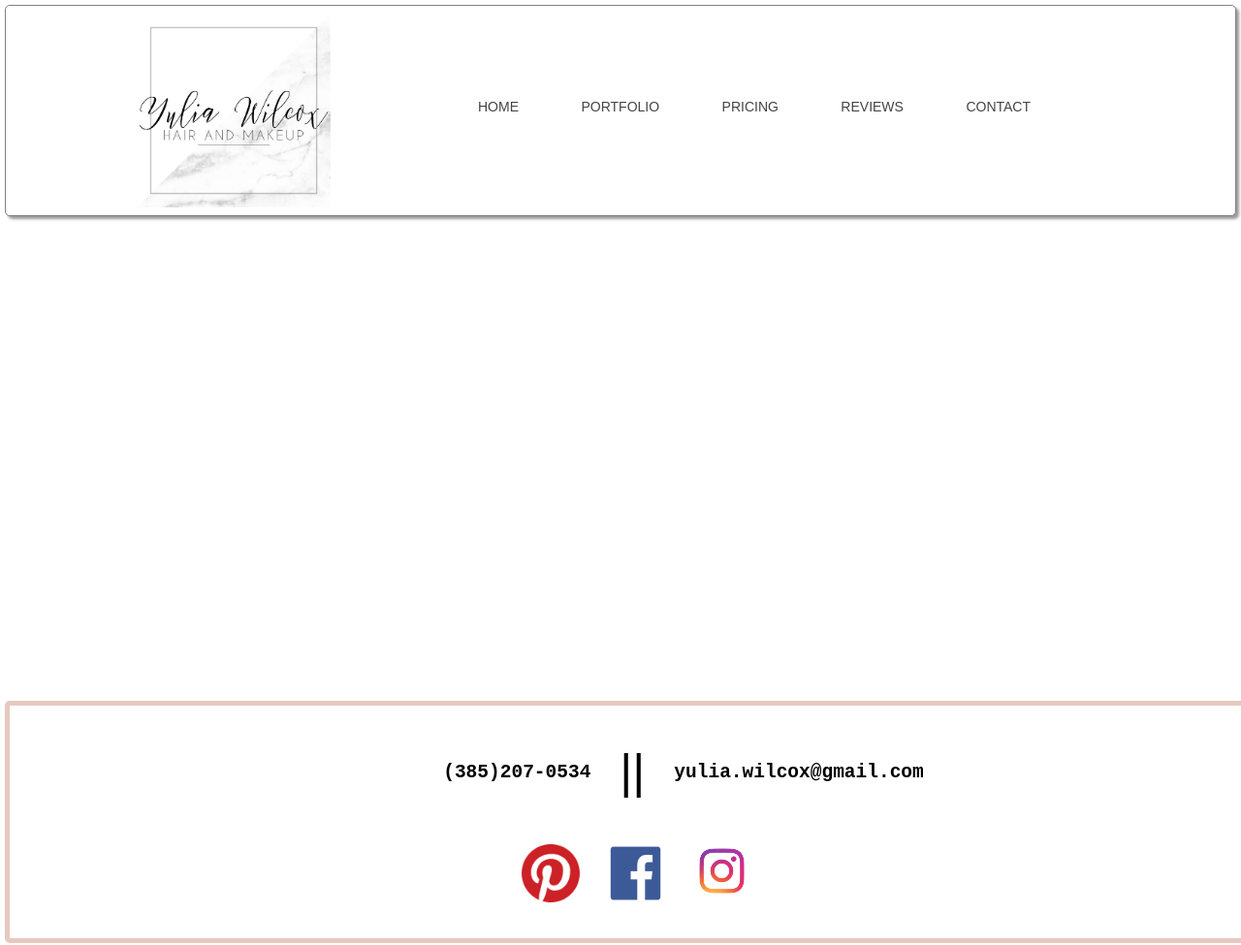
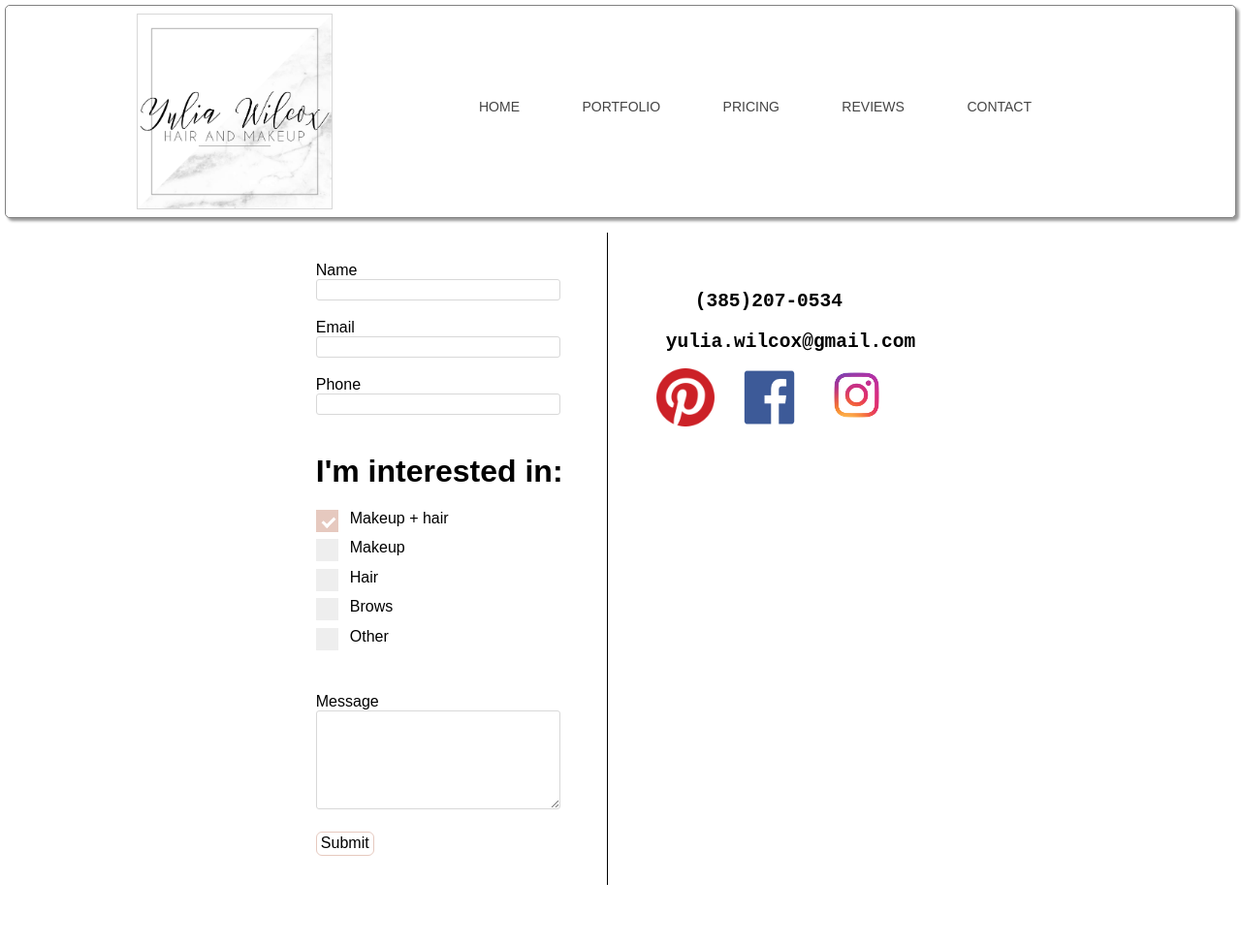
Before and after one commit to Devbot0716/Makeup-Site, a website: page public/index.html at #!/contact in a window 1280 px wide. Shown: the top 975 px of the page at 97% size. Drawn offline with nearby package versions, Linux system fonts and the light colour scheme; some packages are replaced by stand-ins of ours; no server answers.

Commit message:
did a thing

```diff
--- a/public/styles/styles.css
+++ b/public/styles/styles.css
@@ -6,9 +6,12 @@
 
 body {
   margin: 0;
-  /*background: #222;*/
   font-family: sans-serif;
   font-weight: 400;
+/* width: 100%;
+  height: 100%;
+  min-width: 1000px;
+  min-height: 1000px; */
 }
 
 .container {
@@ -32,9 +35,9 @@ header::after{
   clear: both;
 }
 
-.logo{ /*logo*/
+.logo{
   float: left;
-  /*border: 1px dotted black;*/
+  border: 1px solid #D8D8D8;
   width: 200px;
   length: 200px;
   background-color: white;
@@ -93,6 +96,7 @@ div.home_container {
   flex-wrap: wrap;
   align-content: center;
   justify-content: center;
+
 }
 
 div.boxes {
@@ -135,7 +139,7 @@ img.services_and_pricing {
 footer {
   width: 100%;
   height: 240px;;
-  margin-top: 500px;
+  margin-top: 100px;
   border: 5px solid #E6C9BF;
   border-radius: 5px;
   margin-left: 5px;
@@ -144,7 +148,7 @@ footer {
 }
 
 #foot {
-  width: 1000px;
+  width: 80%;
   height: 100%;
   margin: 0 auto;
   display: flex;
@@ -157,9 +161,6 @@ h3 {
 }
 
 div.social {
-
-  margin-top: 20px;
-  margin-left: 30px;
   text-decoration: none;
 }
 
@@ -180,7 +181,7 @@ div.contact {
   display: flex;
   align-items: center;
   flex-direction: row;
-  padding-left: 140px;
+  padding-left: 30px;
 }
 
 h2#phone_no {
@@ -206,7 +207,95 @@ img.instagram {
   height: 65px;
 }
 
-/*label {
+/*CONTACT.HTML*/
+form.contact {
+  width: 270px;
+  heigh: 605px;
+}
+
+span.checkmark {
+  padding: 9px;
+}
+
+.checkbox_container {
+  display: block;
+    position: relative;
+    padding-left: 35px;
+    margin-bottom: 12px;
+    cursor: pointer;
+    font-size: 16px;
+    -webkit-user-select: none;
+    -moz-user-select: none;
+    -ms-user-select: none;
+    user-select: none;
+}
+.checkbox_container input {
+    position: absolute;
+    opacity: 0;
+}
+.checkmark {
+    position: absolute;
+    top: 0;
+    left: 0;
+    height: 5px;
+    width: 5px;
+    background-color: #eee;
+}
+.checkbox_container:hover input ~ .checkmark {
+    background-color: #ccc;
+}
+.checkbox_container input:checked ~ .checkmark {
+    background-color: #E6C9BF;
+}
+.checkmark:after {
+    content: "";
+    position: absolute;
+    display: none;
+}
+.checkbox_container input:checked ~ .checkmark:after {
+    display: block;
+}
+.checkbox_container .checkmark:after {
+    left: 9px;
+    top: 5px;
+    width: 5px;
+    height: 10px;
+    border: solid white;
+    border-width: 0 3px 3px 0;
+    -webkit-transform: rotate(45deg);
+    -ms-transform: rotate(45deg);
+    transform: rotate(45deg);
+}
+
+.contact_container {
+  display: flex;
+  flex-wrap: wrap;
+  align-content: center;
+  justify-content: center;
+}
+
+.columns {
+  display: flex;
+  flex-wrap: wrap;
+  align-content: center;
+  justify-content: center;
+  width: 1000px;
+}
+
+.left-column {
+  float: left;
+  border-right: 1px solid black;
+  padding: 30px;
+  margin: 10px;
+}
+
+.right-column {
+  float: right;
+  padding: 30px;
+  margin: 10px;
+}
+
+label {
   color: black;
 }
 
@@ -214,25 +303,44 @@ input.text {
   height: 20px;
   width: 250px;
   border-radius: 3px;
-  border: none;
+  border: 1px solid #d8d8d8;
 }
 
 textarea.message {
   height: 100px;
   width: 250px;
   border-radius: 3px;
-  border: none;
+  border: 1px solid #d8d8d8;
 }
 
 input.submit {
   width: 60px;
   height: 25px;
-  background-color: #ffffff;
+  background-color: white;
   color: black;
-  border: none;
-  border-radius: 3px;
+  border: 1px solid #E6C9BF;
+  border-radius: 6px;
+
+  transition: all 0.5s;
+  transition: 0.5s;
+}
+
+input.submit:after {
+  content: '\00bb';
+  position: absolute;
+  opacity: 0;
+  top: 0;
+  right: -20px;
+  transition: 0.5s;
+}
+
+input.submit:hover:after{
+  opacity: 1;
+  right: 0;
 }
 
 input.submit:hover {
-  text-decoration: underline;
-}*/
+  background-color: #E6C9BF;
+  color: white;
+  padding-left: 3px;
+}
--- a/public/views/contact.html
+++ b/public/views/contact.html
@@ -1,11 +1,71 @@
 <div class="contact_container">
-  <div class="left-column">
 
+  <div class="columns">
+
+    <div class="left-column">
+      <form class="contact" name='form' method="post" action='mailto:yulia.wilcox@gmail.com'>
+      <label for="name">Name</label><br>
+      <input class='text' name='name' type='text'/>
+      <br><br>
+      <label for="email">Email</label><br>
+      <input class='text' name='email' type='text'/>
+      <br><br>
+      <label for="phone">Phone</label><br>
+      <input class='text' name='phone' type='text'/>
+      <br><br>
+
+      <h1>I'm interested in:</h1>
+      <label class="checkbox_container">Makeup + hair
+        <input type="checkbox" checked="checked">
+        <span class="checkmark"></span>
+      </label>
+      <label class="checkbox_container">Makeup
+        <input type="checkbox">
+        <span class="checkmark"></span>
+      </label>
+      <label class="checkbox_container">Hair
+        <input type="checkbox">
+        <span class="checkmark"></span>
+      </label>
+      <label class="checkbox_container">Brows
+        <input type="checkbox">
+        <span class="checkmark"></span>
+      </label>
+      <label class="checkbox_container">Other
+        <input type="checkbox">
+        <span class="checkmark"></span>
+      </label>
+      <br><br>
+
+      <label for="message">Message</label><br>
+      <textarea class='message' name='message'></textarea>
+      <br><br>
+      <input class='submit' name='submit' type='submit' value='Submit'/>
+      </form>
+    </div>
+
+    <div class="right-column">
+      <div class="contact">
+          <h2 id='phone_no'>(385)207-0534</h2>
+      </div>
+      <h2 id='email'>yulia.wilcox@gmail.com</h2>
+
+      <div class="social">
+        <a class='social pinterest' href='https://www.pinterest.com/juliazinnikova/' target="_blank">
+          <img src="/images/pinterest.png" class="pinterest">
+        </a>
+        <a class='social facebook' href='https://www.facebook.com/hairmuabyyulia/' target="_blank">
+          <img src="/images/facebook.png" class="facebook">
+        </a>
+        <a class='social instagram' href='https://www.instagram.com/hair_by_yulia/' target="_blank">
+          <img src="/images/instagram.png" class="instagram">
+        </a>
+      </div>
+    </div>
   </div>
-  <div class="right-column">
 
-  </div>
   <div class="message-box">
 
   </div>
+  </div>
 </div>
```
Also changed, not shown: public/views/footer.html (+0 -14 lines).
